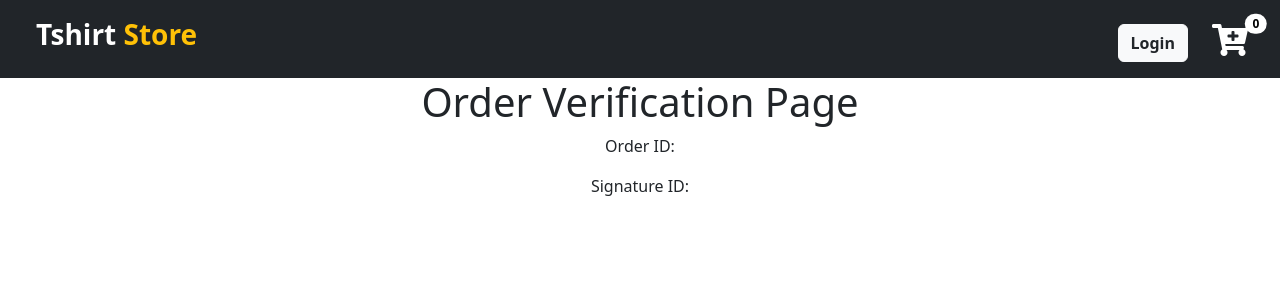
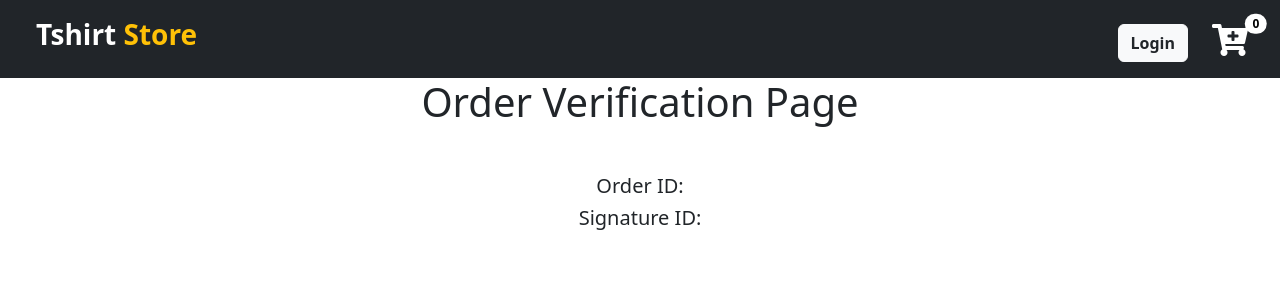
Before and after one commit to krishna5867/Full-Stack-E-commerce-App-MERN, a React (Create React App) app in the folder client/: page /verify in a window 1280 px wide. Shown: the top 300 px of the page. Built offline with nearby package versions, Linux system fonts and the light colour scheme; no server answers.

Commit message:
fixing orderId

```diff
--- a/client/src/Component/Cart.js
+++ b/client/src/Component/Cart.js
@@ -27,7 +27,6 @@ const Cart = () => {
     };
 
     const handleOpenRazorpay = (data) => {
-
         const options = {
             key: 'rzp_test_hBcE1HSEv7PAgW',
             amount: Number(data.amount),
@@ -38,12 +37,11 @@ const Cart = () => {
             handler: function (response) {
                 axios.post('/verify', {
                     response: response,
-                    orderId: response.razorpay__order_id,
-                    PaymentId: response.razorpay_payment_id,
-                    signature: response.razorpay_signature,
                 })
                     .then((res) => {
+                        console.log(res);
                         const orderId = res.data.orderId;
+                        console.log(orderId);
                         navigate(`/verify?orderId=${orderId}`);
                     })
                     .catch((err) => {
--- a/client/src/Component/Verify.js
+++ b/client/src/Component/Verify.js
@@ -7,9 +7,9 @@ function Verify() {
 
     return (
         <div>
-            <h1>Order Verification Page</h1>
-            <p>Order ID: {orderId}</p>
-            <p>Signature ID: {signature}</p>
+            <h1 className='mb-5'>Order Verification Page</h1>
+            <h5>Order ID: {orderId}</h5>
+            <h5>Signature ID: {signature}</h5>
         </div>
     );
 }
```
